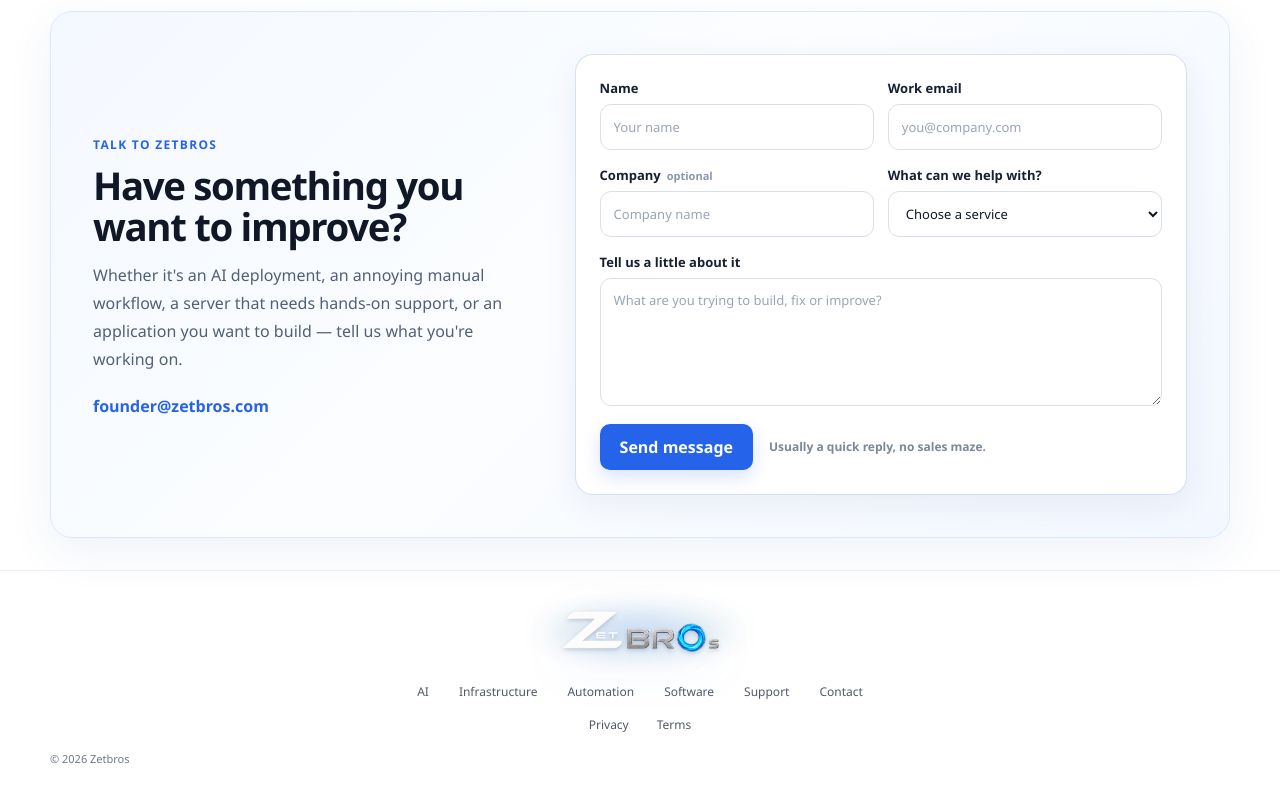
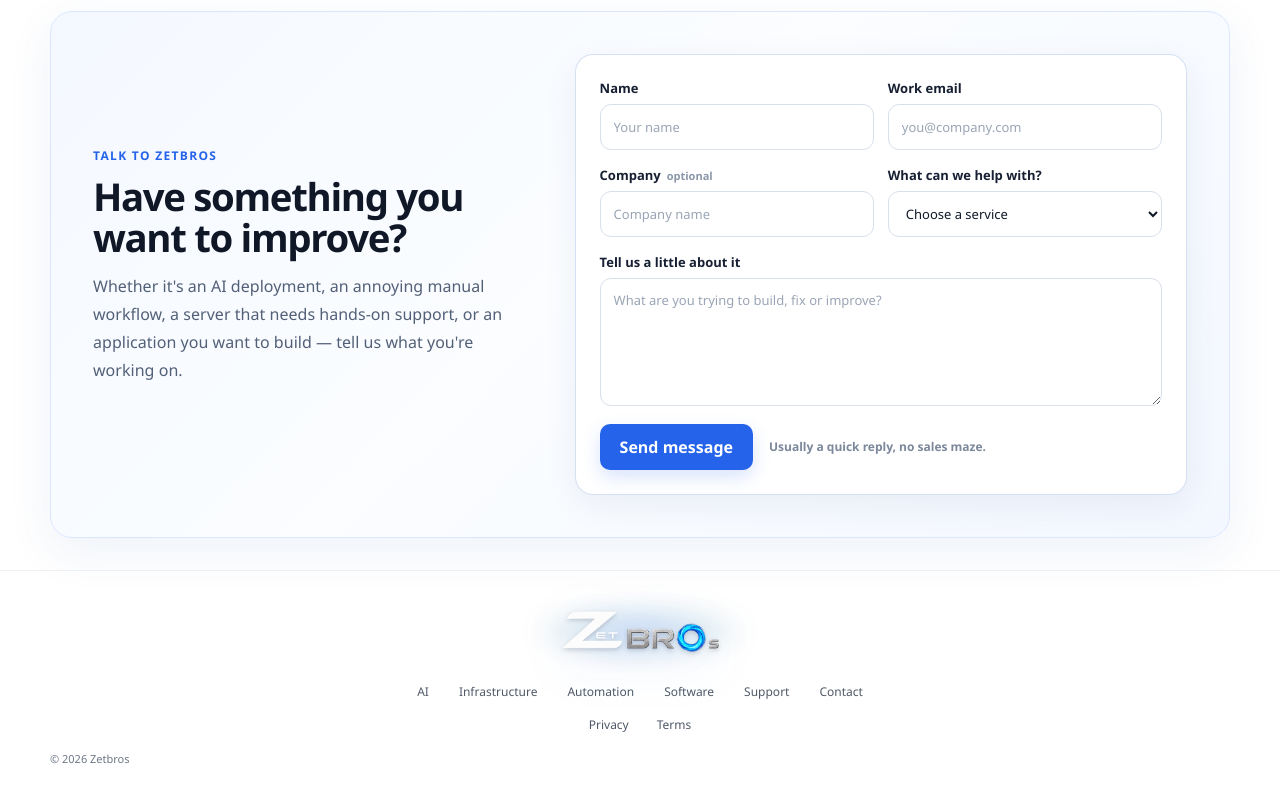
Before and after one commit to Logan17de/zetbros.com, a Next.js app: page / in a window 1280 px wide. Shown: the part 2986-3786 px from the top of the page. Built offline with nearby package versions, Linux system fonts and the light colour scheme.

Commit message:
Remove founder email from contact form

```diff
--- a/app/contact-form.tsx
+++ b/app/contact-form.tsx
@@ -68,7 +68,7 @@
       setState("success");
     } catch (err) {
       console.error("Zetbros contact submission failed", err);
-      setError("We couldn't send that message right now. You can email founder@zetbros.com instead.");
+      setError("We couldn't send that message right now. Please try again in a moment.");
       setState("error");
     }
   }
@@ -83,9 +83,6 @@
           needs hands-on support, or an application you want to build — tell us what
           you&apos;re working on.
         </p>
-        <a className={styles.email} href="mailto:founder@zetbros.com">
-          founder@zetbros.com
-        </a>
       </div>
 
       <form className={styles.form} onSubmit={submit}>
```
